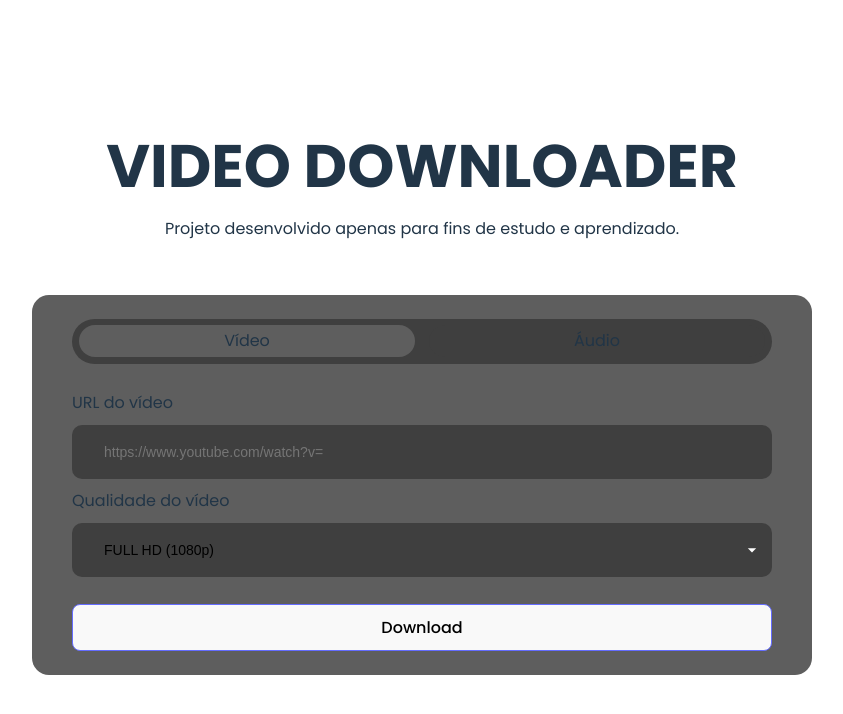
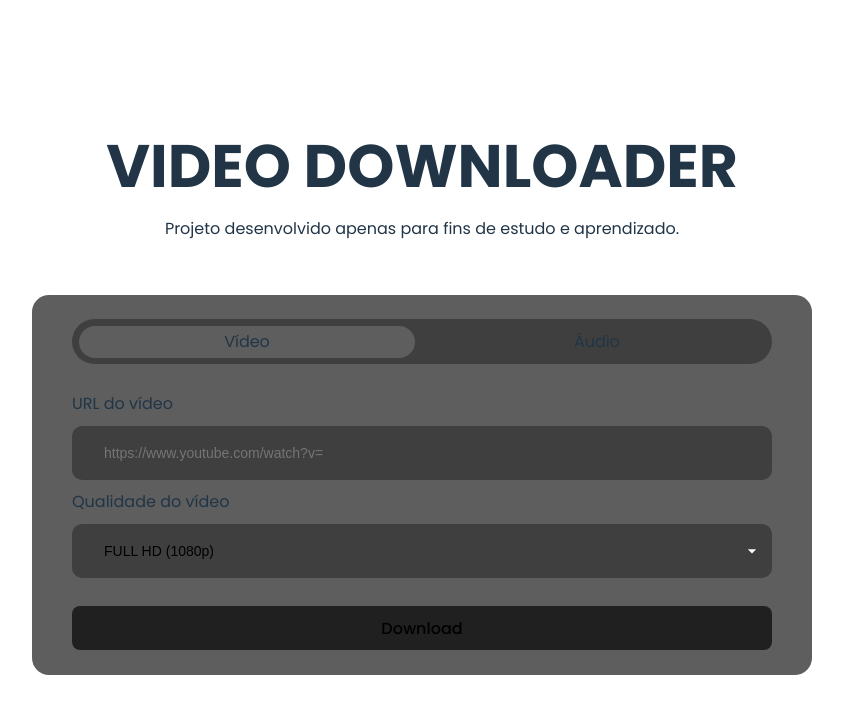
Before and after one commit to guilherme-dds/video-downloader, a React (Vite) app in the folder frontend/: page / in a window 1280 px wide. In both pictures the pointer is over the button "Download". Shown: the top 714 px of the page, without its empty margins (218-1061 px from the left). Built offline with nearby package versions, Linux system fonts and the light colour scheme.

Commit message:
style: alteração no botão de download

```diff
--- a/frontend/src/App.css
+++ b/frontend/src/App.css
@@ -96,3 +96,11 @@ input {
   flex-direction: column;
   gap: 10px;
 }
+
+button {
+  border: 0;
+}
+
+button:hover {
+  background-color: #202020;
+}
```
